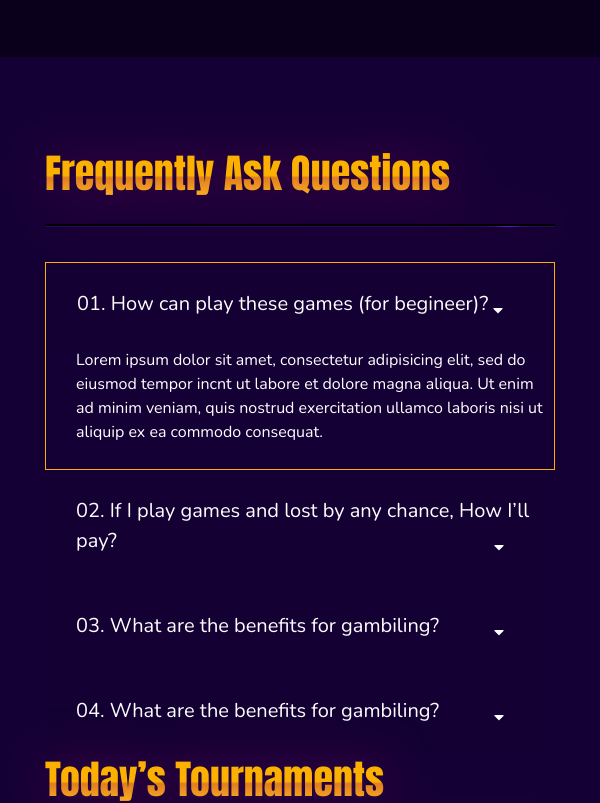
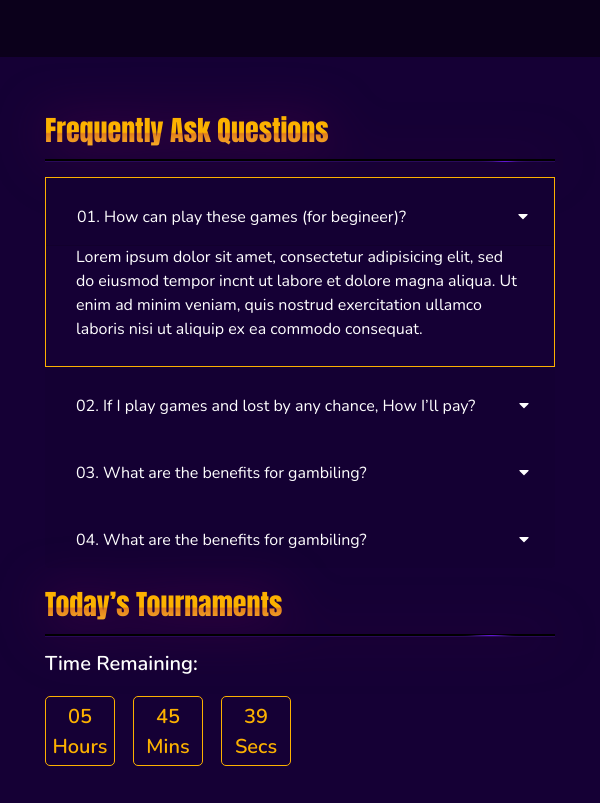
Before and after one commit to jonyrahman626/Jackpot-React, a React (Create React App) app: page / in a window 600 px wide. Shown: the part 2795-3598 px from the top of the page. Built offline with nearby package versions, Linux system fonts and the light colour scheme.

Commit message:
Index Tunament Responsive

```diff
--- a/src/components/Tounament/TounamentResponsive.css
+++ b/src/components/Tounament/TounamentResponsive.css
@@ -1,3 +1,62 @@
+@media (min-width: 576px) and (max-width: 767.98px){
+    #tounament_part {
+        padding: 37px 0 60px 0;
+    }
+
+    .touna_head_left {
+        padding-top: 20px;
+    }
+
+    .touna_head_left h3 {
+        font-size: 28px;
+    }
+
+    .touna_head_left h3 .effect2 {
+        bottom: -30px;
+    }
+
+    .touna_head_left h3::after {
+        bottom: -15px;
+    }
+
+    .touna_left_inner {
+        margin-top: 30px;
+    }
+
+    .btn:not(:disabled):not(.disabled) {
+        padding-bottom: 15px;
+    }
+
+    .touna_left_inner button span {
+        font-size: 16px;
+    }
+
+    .touna_left_inner button i {
+        padding-right: 25px;
+        padding-top: 0;
+    }
+
+    .touna_head_left .card-body {
+        padding-right: 30px;
+    }
+
+    .touna_head_left {
+        padding-top: 20px;
+    }
+
+    .touna_head_left h3 .effect3 {
+        bottom: -29px;
+    }
+
+    .coun_text {
+        margin-top: 30px;
+    }
+
+    .coundown {
+        margin-top: 20px;
+    }
+}
+
 @media (max-width: 575.98px){
     #tounament_part {
         padding: 35px 0 50px 0;
```
